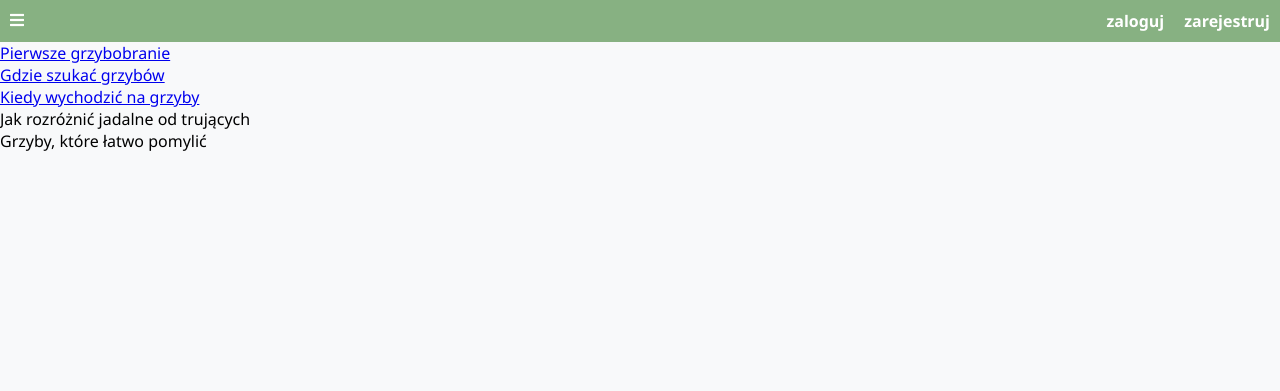
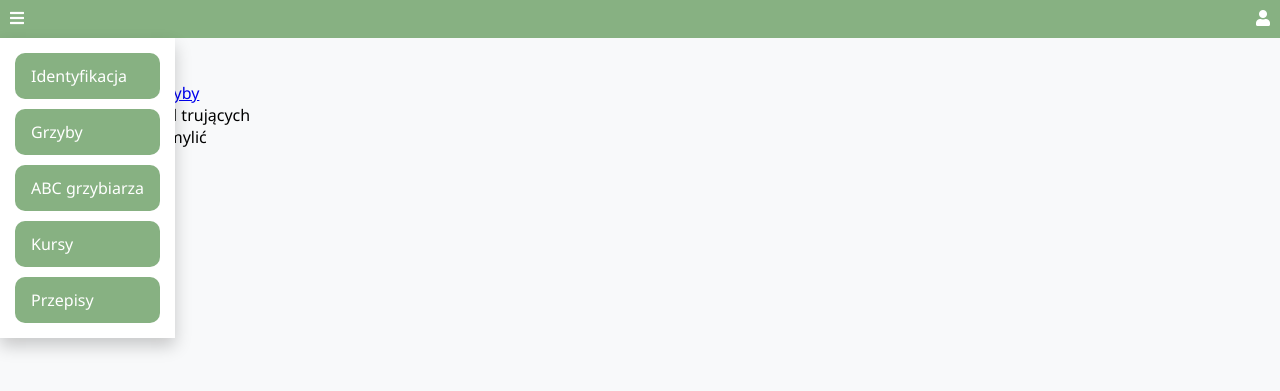
Before and after one commit to P1X2/Mashroom_identification_app, a Django app: page /abc in a window 1280 px wide. Shown: the top 391 px of the page. Run offline with Django 5.2, Linux system fonts and the light colour scheme.

Commit message:
edited navbar -> added icons

```diff
--- a/static/styles/style.css
+++ b/static/styles/style.css
@@ -87,7 +87,7 @@
 #navbarContainer a {
   color: rgb(255, 255, 255);
   text-decoration: none;
-  font-weight: bold;
+  /* font-weight: bold; */
 }
 
 #navbarContainer a:hover {
@@ -103,6 +103,7 @@
   display: flex;
   justify-content: center;
   justify-items: center;
+  /* padding: ; */
   /* background-color: #45a049; */
 }
 
@@ -121,13 +122,19 @@
 }
 
 /* Styl dla kontenera menu rozwijanego */
-.dropdown {
-  position: relative;
+.dropdown-left {
+  position: static;
+  display: inline-block;
+}
+
+.dropdown-right {
+  position: static;
   display: inline-block;
 }
 
 /* Styl dla elementów rozwijanego menu */
 .dropdown-content {
+  padding: 5px;
   display: none;
   position: absolute;
   background-color: #ffffff;
@@ -147,8 +154,14 @@
 }
 
 /* Pokazanie rozwijanego menu po najechaniu myszą */
-.dropdown:hover .dropdown-content {
+.dropdown-left:hover .dropdown-content {
   display: block;
+  left: 0%;
+}
+
+.dropdown-right:hover .dropdown-content {
+  display: block;
+  right: 0%;
 }
 
 /* HOME */
--- a/templates/navbar.html
+++ b/templates/navbar.html
@@ -1,9 +1,8 @@
 <link rel="stylesheet" href="https://cdnjs.cloudflare.com/ajax/libs/font-awesome/5.15.4/css/all.min.css">
 
 <div id="navbarContainer">
-
   <div id="navbarLeftContainer">
-    <div class="dropdown">
+    <div class="dropdown-left">
       <button class="dropbtn"><i class="fas fa-bars white"></i></button>
       <div class="dropdown-content">
         <a href="{% url 'home' %}" class="navbarTextContainer">Identyfikacja</a>
@@ -15,25 +14,23 @@
     </div>
   </div>
 
+  <div id="navbarRightContainer">
+    <div class="dropdown-right">
+      <button class="dropbtn"><i class="fas fa-user white"></i></button>
+      <div class="dropdown-content">
 
-  <!-- <div id="navbarLeftContainer">
-    <a href="{% url 'home' %}" class="navbarTextContainer">Identyfikacja</a>
-    <a href="{% url 'mushrooms' %}" class="navbarTextContainer">Grzyby</a>
-    <a href="{% url 'abc' %}" class="navbarTextContainer">ABC grzybiarza</a>
-    <a href="{% url 'courses' %}" class="navbarTextContainer">Kursy</a>
-  </div> -->
-
-
-  <div id="navbarRightContainer">
         {% if user.is_authenticated %}
         <!-- Treść dostępna tylko dla zalogowanych użytkowników -->
-    <p>Witaj, {{ user.username }}!</p>
+        <h2>Witaj, {{ user.username }}!</h2>
         <a href="{% url 'profile' %}" class="navbarTextContainer">Profile</a>
         <a href="{% url 'logout' %}" class="navbarTextContainer">wyloguj</a>
         {% else %}
+
         <!-- Treść dostępna tylko dla niezalogowanych użytkowników -->
         <a href="{% url 'login' %}" class="navbarTextContainer">zaloguj</a>
         <a href="{% url 'register' %}" class="navbarTextContainer">zarejestruj</a>
         {% endif %}
       </div>
     </div>
+  </div>
+</div>
```
Lines whose indentation alone changed are shown as unchanged.
